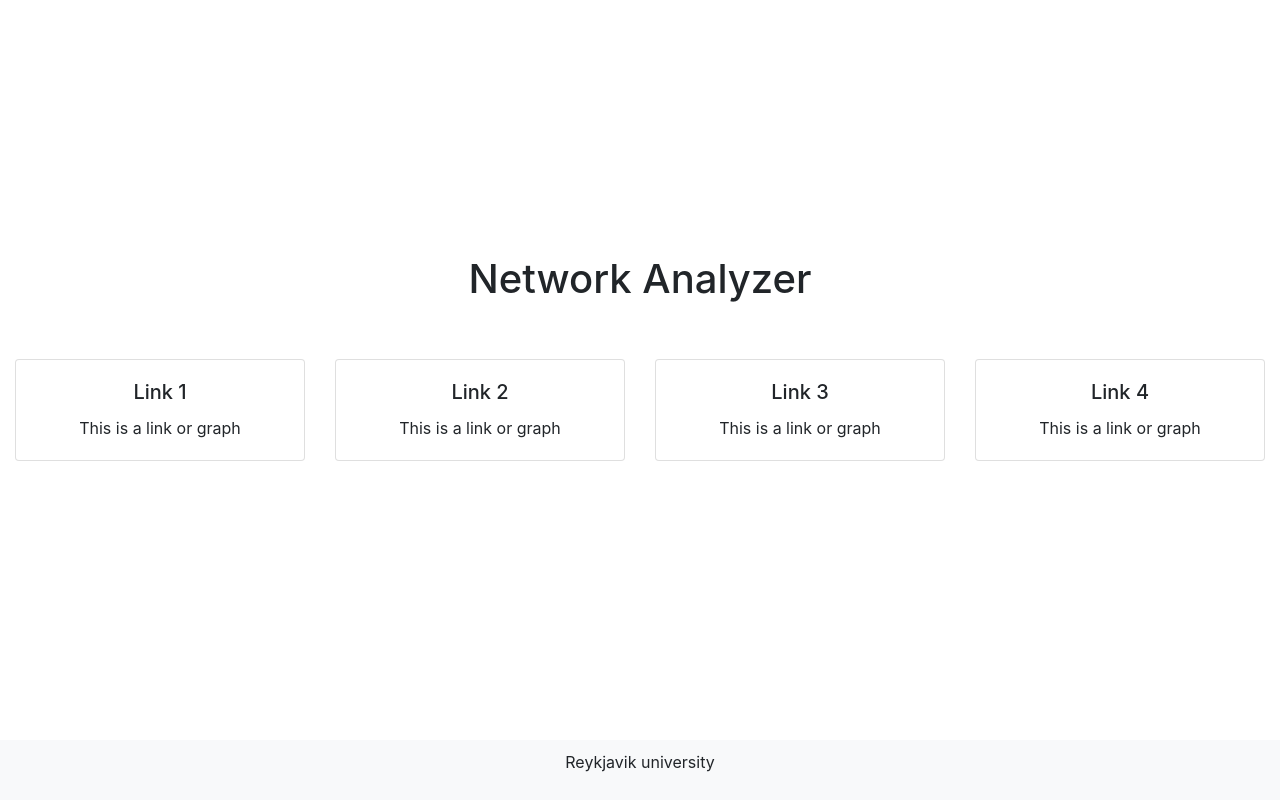
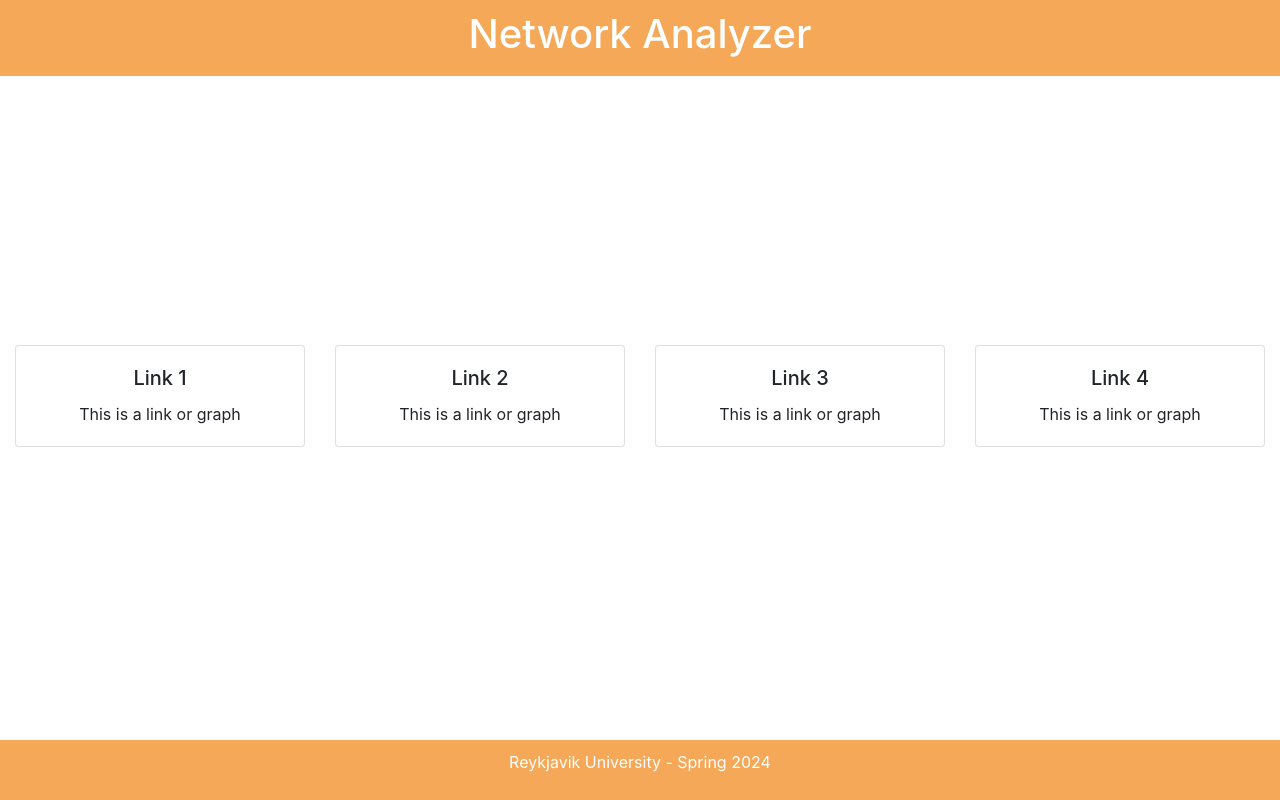
Before and after one commit to Mugiwarren/NetworkAnalyzer, a PHP site: page / in a window 1280 px wide. Run offline with PHP 8.4, Linux system fonts and the light colour scheme; some libraries are stand-ins or nearby versions.

Commit message:
Update index.php

```diff
--- a/index.php
+++ b/index.php
@@ -11,25 +11,31 @@
       display: flex;
       flex-direction: column;
       justify-content: space-between;
+      margin: 0;
     }
     .container-fluid {
-      height: 100%;
+      height: calc(100% - 56px); /* 56px is the height of the header */
       display: flex;
       flex-direction: column;
       justify-content: center;
     }
+    .header, .footer {
+      background-color: #F5A857;
+      color: white;
+      padding: 10px 0;
+      text-align: center;
+    }
     .footer {
-      text-align: center;
-      background-color: #f8f9fa;
-      padding: 10px 0;
+      margin-top: auto; /* Pushes the footer to the bottom */
     }
   </style>
 </head>
 <body>
+  <div class="header">
+    <h1>Network Analyzer</h1>
+  </div>
+
   <div class="container-fluid">
-    <div class="text-center mb-5">
-      <h1>Network Analyzer</h1>
-    </div>
     <div class="row justify-content-center">
       <div class="col-md-3 col-sm-6 mb-4">
         <div class="card text-center">
@@ -67,7 +73,7 @@
   </div>
 
   <footer class="footer">
-    <p>Reykjavik university</p>
+    <p>Reykjavik University - Spring 2024</p>
   </footer>
 
   <script src="https://code.jquery.com/jquery-3.5.1.slim.min.js"></script>
```
